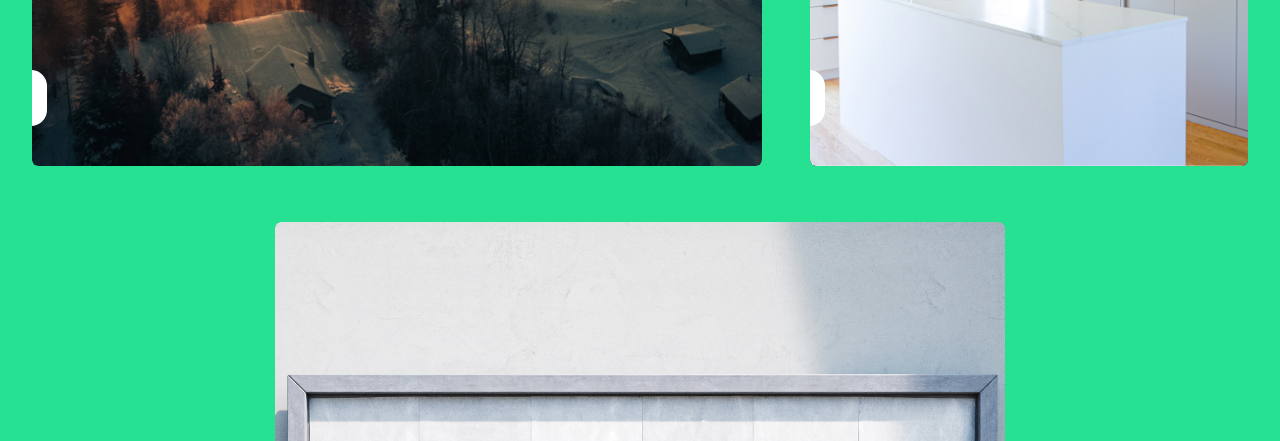
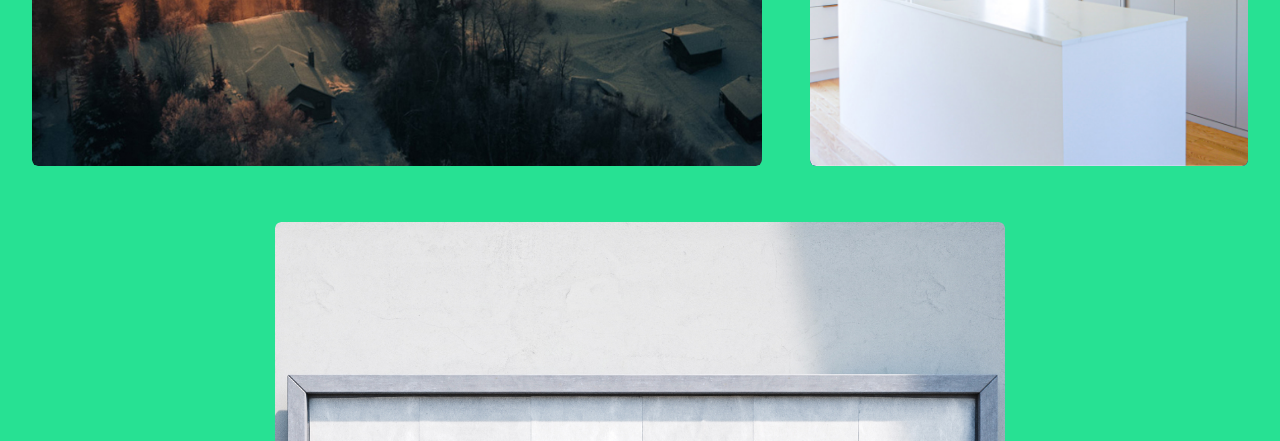
Before and after one commit to manuelfontenelle/Portfolio-manuelf, a Next.js app: page / in a window 1280 px wide. Shown: the part 4406-4847 px from the top of the page. Built offline with nearby package versions, Linux system fonts and the light colour scheme; a web font is replaced by a local one.

Commit message:
css effect on hover

```diff
--- a/components/ProjectBig.js
+++ b/components/ProjectBig.js
@@ -18,16 +18,14 @@ const ProjectBig = ({ img, linkUrl }) => {
 				onMouseLeave={onMouseLeave}
 			>
 				<div
-					className={`absolute bottom-10 flex justify-between gap-4 transition-all ease-in-out	 ${
-						isHovering
-							? "animatedBtnGrp"
-							: "left-10 md:left-[-60%] lg:left-[-30%]"
+					className={`absolute left-10 flex justify-between gap-4 transition-all ease-in z-10	${
+						isHovering ? "bottom-10" : "bottom-[-30%] "
 					}`}
 				>
 					<span className="bg-white rounded-2xl px-5 py-3 text-[#213b86] dark:text-[#222222] font-SofiaSans uppercase text-lg lg:text-2xl flex items-center">
 						See more
 					</span>
-					<span className="bg-white  rounded-2xl">
+					<span className="bg-white rounded-full">
 						<svg
 							viewBox="0 0 26 25"
 							fill="none"
@@ -43,7 +41,7 @@ const ProjectBig = ({ img, linkUrl }) => {
 							viewBox="0 0 26 25"
 							fill="none"
 							xmlns="http://www.w3.org/2000/svg"
-							className="svg-arrowProject svg-arrowProject-dark mx-4 hidden dark:block"
+							className="svg-arrowProject svg-arrowProject-dark mx-5 hidden dark:block"
 						>
 							<path
 								d="M1.2186 21.5858C0.43755 22.3668 0.43755 23.6332 1.2186 24.4142C1.99965 25.1953 3.26598 25.1953 4.04703 24.4142L1.2186 21.5858ZM25.6328 2C25.6328 0.895431 24.7374 1.12907e-07 23.6328 9.55844e-07L5.63281 1.20872e-06C4.52824 5.34375e-07 3.63281 0.895432 3.63281 2C3.63281 3.10457 4.52824 4 5.63281 4L21.6328 4L21.6328 20C21.6328 21.1046 22.5282 22 23.6328 22C24.7374 22 25.6328 21.1046 25.6328 20L25.6328 2ZM4.04703 24.4142L25.047 3.41421L22.2186 0.585787L1.2186 21.5858L4.04703 24.4142Z"
@@ -55,8 +53,10 @@ const ProjectBig = ({ img, linkUrl }) => {
 
 				<Image
 					src={img}
-					className="h-full w-full object-cover rounded-md"
-					alt="Picture of the author "
+					className={`h-full w-full object-cover rounded-md transition-all ease-in	 ${
+						isHovering ? "scale-110 rotate-2" : "scale-100"
+					}`}
+					alt={img}
 				/>
 			</Link>
 		</>
--- a/components/ProjectSmall.js
+++ b/components/ProjectSmall.js
@@ -18,16 +18,14 @@ const ProjectSmall = ({ img, linkUrl }) => {
 				onMouseLeave={onMouseLeave}
 			>
 				<div
-					className={`absolute bottom-10 flex justify-between gap-4 transition-all ease-in-out	 ${
-						isHovering
-							? "animatedBtnGrp"
-							: "left-10 md:left-[-90%] xl:left-[-50%]"
+					className={`absolute left-10 flex justify-between gap-4 transition-all ease-in z-10	 ${
+						isHovering ? "bottom-10" : "bottom-[-30%]"
 					}`}
 				>
 					<span className="bg-white rounded-2xl px-5 py-3 text-[#213b86] dark:text-[#222222] font-SofiaSans uppercase text-lg lg:text-2xl flex items-center">
 						See more
 					</span>
-					<span className="bg-white  rounded-2xl">
+					<span className="bg-white rounded-full">
 						<svg
 							viewBox="0 0 26 25"
 							fill="none"
@@ -55,8 +53,10 @@ const ProjectSmall = ({ img, linkUrl }) => {
 
 				<Image
 					src={img}
-					className="h-full w-full object-cover rounded-md"
-					alt="Picture of the author"
+					className={`h-full w-full object-cover rounded-md transition-all ease-in	 ${
+						isHovering ? "scale-110 rotate-2" : "scale-100"
+					}`}
+					alt={img}
 				/>
 			</Link>
 		</>
--- a/styles/scss/style.scss
+++ b/styles/scss/style.scss
@@ -58,9 +58,9 @@ $third-color: #222222;
 .svg-arrow {
 	width: 17px;
 }
-.animatedBtnGrp {
-	left: 2.5rem;
-}
+// .animatedBtnGrp {
+// 	bottom: 2.5rem;
+// }
 
 .linkProject {
 	.arrow-color {
```
